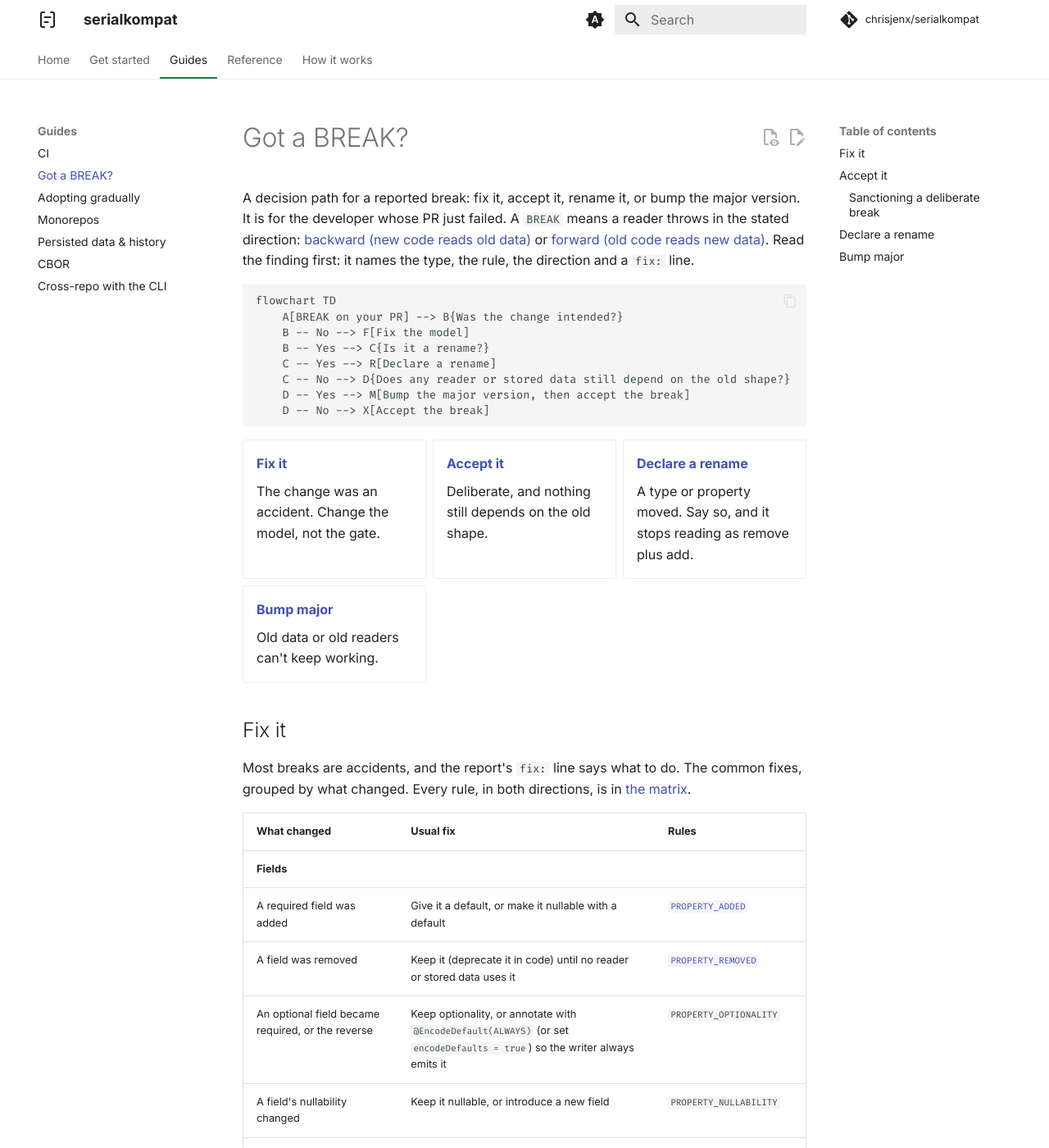
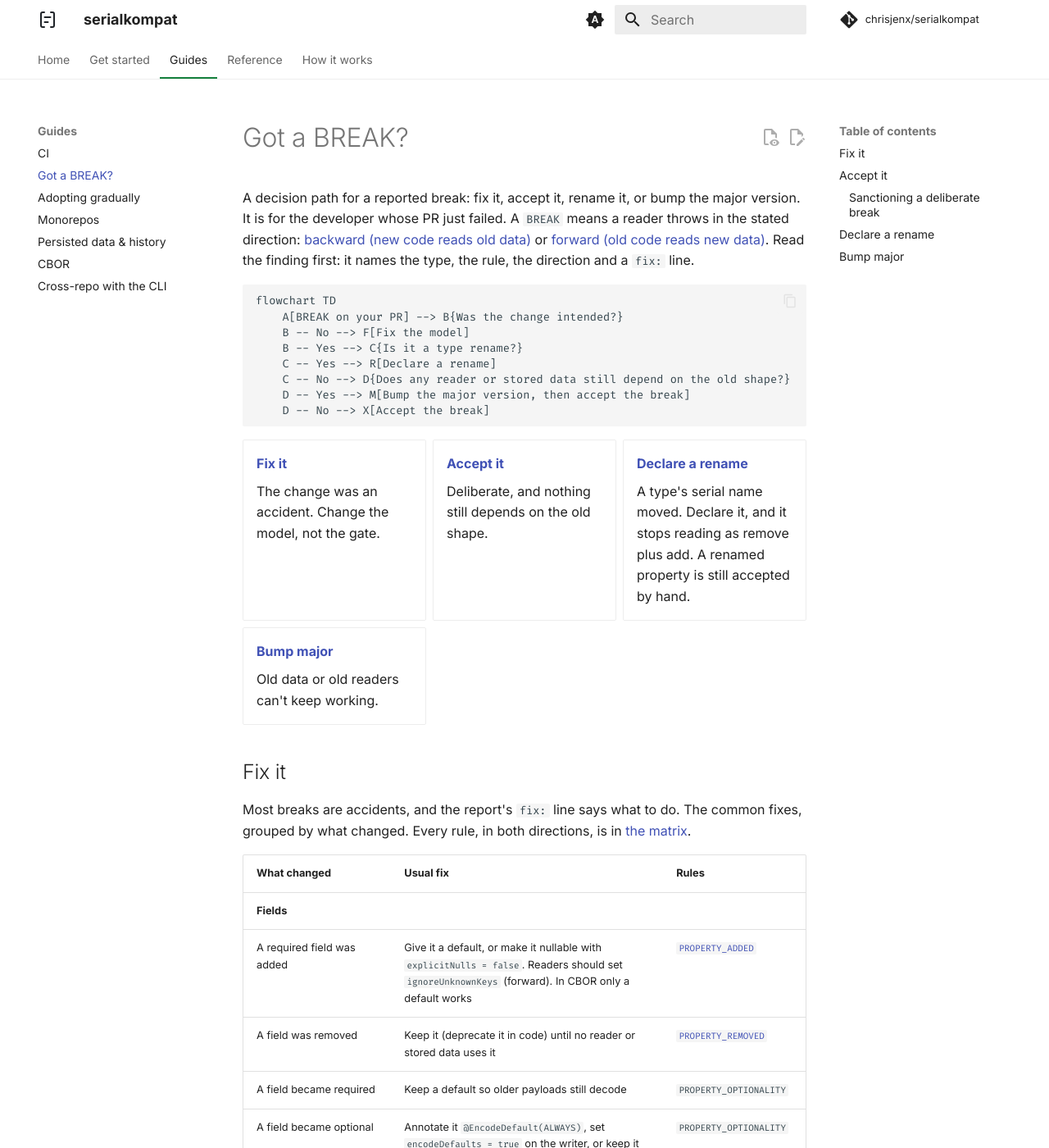
Before and after one commit to chrisjenx/serialkompat, an MkDocs documentation site: the page built from docs/got-a-break.md, in a window 1280 px wide and 1400 px high. Shown: the whole window at 82% size. Built offline with MkDocs 1.6.1 and Material for MkDocs 9.7.7, drawn with Linux system fonts in a browser that asks for light colours; a script that is not in the unit is left out; comment, search, counter and statistics services are not loaded; some of the changed text lies outside the part shown.

Commit message:
docs: correct got-a-break rename, fix hints and limits claims
Co-Authored-By: Claude Opus 5.5 <noreply@anthropic.com>

````diff
--- a/docs/got-a-break.md
+++ b/docs/got-a-break.md
@@ -10,7 +10,7 @@ it names the type, the rule, the direction and a `fix:` line.
 flowchart TD
     A[BREAK on your PR] --> B{Was the change intended?}
     B -- No --> F[Fix the model]
-    B -- Yes --> C{Is it a rename?}
+    B -- Yes --> C{Is it a type rename?}
     C -- Yes --> R[Declare a rename]
     C -- No --> D{Does any reader or stored data still depend on the old shape?}
     D -- Yes --> M[Bump the major version, then accept the break]
@@ -29,7 +29,7 @@ flowchart TD
 
 - **[Declare a rename](#declare-a-rename)**
 
-    A type or property moved. Say so, and it stops reading as remove plus add.
+    A type's serial name moved. Declare it, and it stops reading as remove plus add. A renamed property is still accepted by hand.
 
 - **[Bump major](#bump-major)**
 
@@ -45,13 +45,14 @@ grouped by what changed. Every rule, in both directions, is in [the matrix](rule
 | What changed | Usual fix | Rules |
 |---|---|---|
 | **Fields** | | |
-| A required field was added | Give it a default, or make it nullable with a default | [`PROPERTY_ADDED`](rules.md#property_added) |
+| A required field was added | Give it a default, or make it nullable with `explicitNulls = false`. Readers should set `ignoreUnknownKeys` (forward). In CBOR only a default works | [`PROPERTY_ADDED`](rules.md#property_added) |
 | A field was removed | Keep it (deprecate it in code) until no reader or stored data uses it | [`PROPERTY_REMOVED`](rules.md#property_removed) |
-| An optional field became required, or the reverse | Keep optionality, or annotate with `@EncodeDefault(ALWAYS)` (or set `encodeDefaults = true`) so the writer always emits it | `PROPERTY_OPTIONALITY` |
+| A field became required | Keep a default so older payloads still decode | `PROPERTY_OPTIONALITY` |
+| A field became optional | Annotate it `@EncodeDefault(ALWAYS)`, set `encodeDefaults = true` on the writer, or keep it required | `PROPERTY_OPTIONALITY` |
 | A field's nullability changed | Keep it nullable, or introduce a new field | `PROPERTY_NULLABILITY` |
 | A field's type changed | Introduce a new field instead of changing the type | `PROPERTY_TYPE_CHANGED` |
 | **Enums** | | |
-| A value was added | Enable `coerceInputValues` on the reader and give the reading field a default | [`ENUM_VALUE_ADDED`](rules.md#enum_value_added) |
+| A value was added | JSON: enable `coerceInputValues` and give the reading field a default. CBOR never coerces: ship the reader first, or bump major | [`ENUM_VALUE_ADDED`](rules.md#enum_value_added) |
 | A value was removed | Keep the value (deprecated) until no persisted or old data uses it | `ENUM_VALUE_REMOVED` |
 | **Polymorphism** | | |
 | A subtype was added | Register a default deserializer on old readers, or bump major | `SUBTYPE_ADDED` |
@@ -119,7 +120,8 @@ and keeps them in a separate count, so an accepted break stays visible.
 
 ## Declare a rename { #declare-a-rename }
 
-A rename reads as a removal plus an addition unless you declare it.
+A type rename reads as a removal plus an addition unless you declare it. A property rename
+can't be declared: serialkompat doesn't pair a removed property with an added one.
 
 - **A type's serial name changed:** declare it in `renames`. serialkompat then compares the
   two types' contents instead of reporting `CONTRACT_REMOVED`.
@@ -130,15 +132,25 @@ A rename reads as a removal plus an addition unless you declare it.
     }
     ```
 
-- **A property was renamed (JSON):** keep the old name readable with `@JsonNames`, so new code
-  still decodes old payloads.
+- **A property was renamed (JSON):** `renames` is for types only. Keep the old name readable
+  with `@JsonNames`, so new code still decodes old payloads.
 
     ```kotlin
+    import kotlinx.serialization.ExperimentalSerializationApi
+    import kotlinx.serialization.Serializable
+    import kotlinx.serialization.json.JsonNames
+
+    @OptIn(ExperimentalSerializationApi::class)
     @Serializable
     data class Order(
         @JsonNames("note") val memo: String? = null,
     )
     ```
+
+  The gate still reports the old name as `PROPERTY_REMOVED` and the new one as
+  `PROPERTY_ADDED`, because it doesn't pair them. Once you've confirmed the alias covers
+  your data, [accept](#accept-it) whichever of those the report fails, for example
+  `"com.example.wire.Order PROPERTY_REMOVED BACKWARD"`.
 
   CBOR has no such bridge: `@JsonNames` is ignored, and a renamed field is a remove plus an
   add. See [CBOR](cbor.md).
````
Also changed, not shown: docs/limitations.md (+3 -1 lines).
